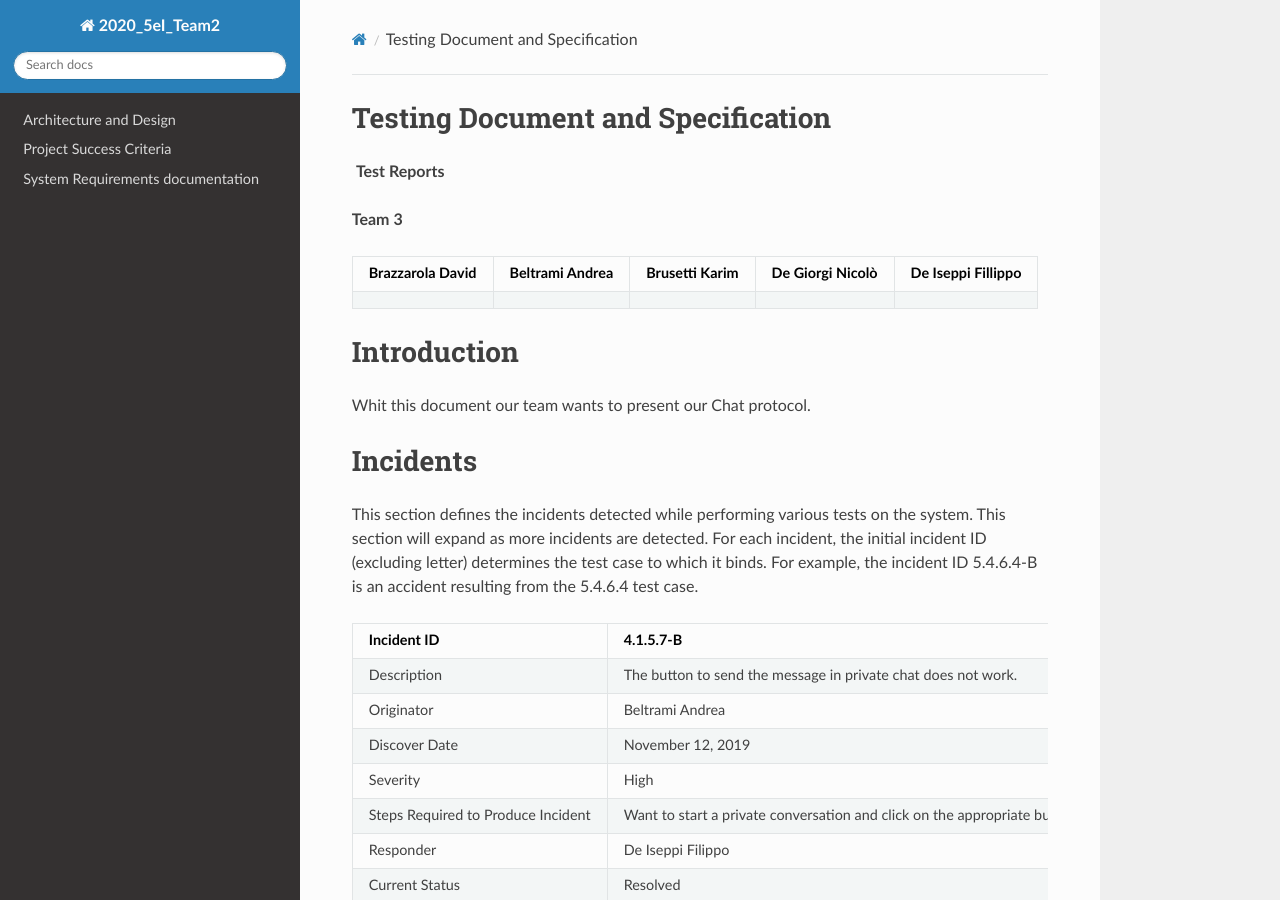
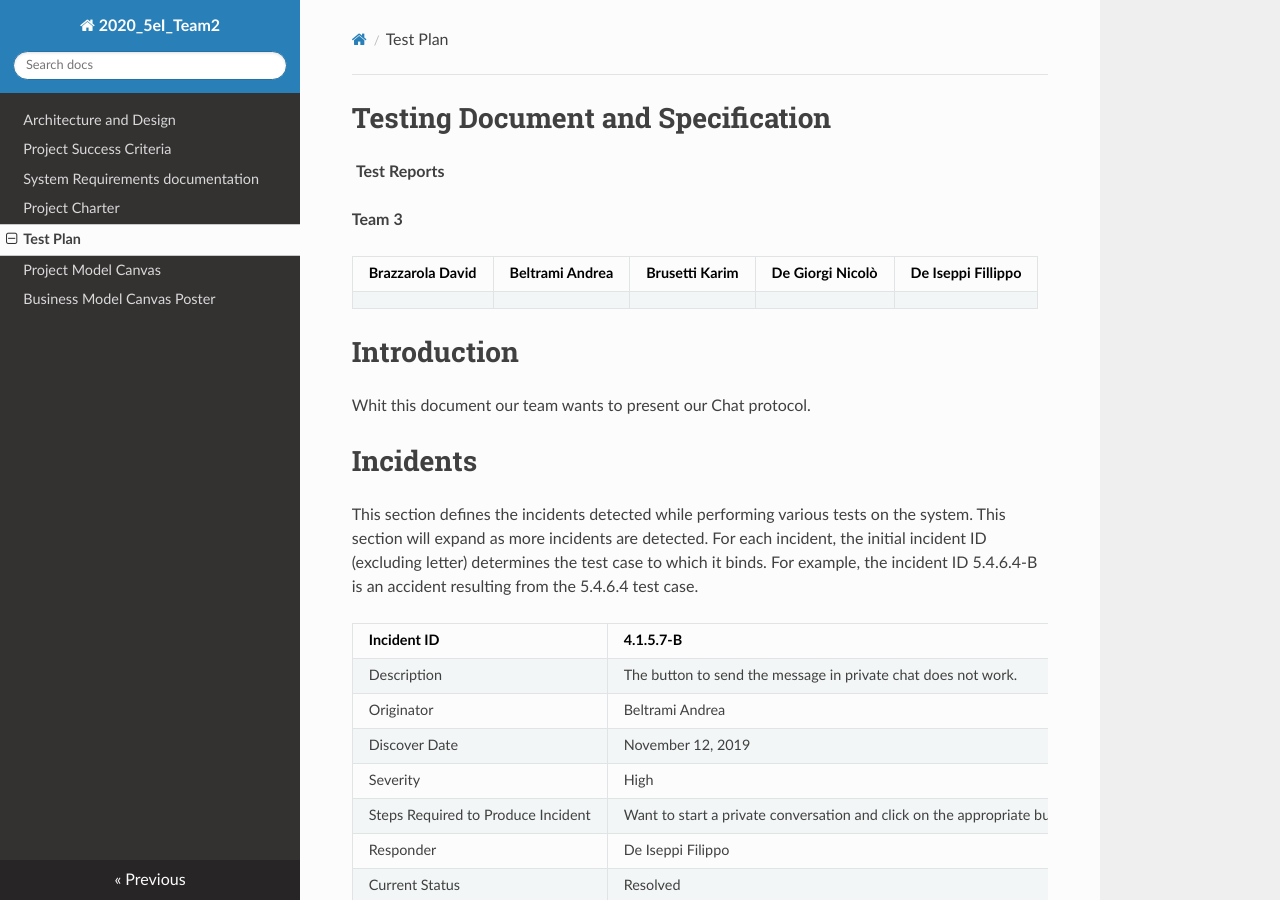
Before and after one commit to 01brazz/5EI_Group2_PCP, an MkDocs documentation site: the page built from docs/Test_Plan.md, in a window 1280 px wide and 900 px high. Built offline with MkDocs 1.6.1, drawn with Linux system fonts in a browser that asks for light colours; nearby versions of some CDN libraries.

Commit message:
Aggiornato mkdocs

```diff
--- a/mkdocs.yml
+++ b/mkdocs.yml
@@ -3,6 +3,10 @@ nav:
     - 'Architecture and Design': 'Architecture and Design.md'
     - 'Project Success Criteria': 'Project_Success_Criteria.md'
     - 'System Requirements documentation': 'System Requirements documentation.md'
+    - 'Project Charter': 'Project Charter.md'
+    - 'Test Plan': 'Test_Plan.md'
+    - 'Project Model Canvas': 'Project_Model_Canvas.pdf'
+    - 'Business Model Canvas Poster': 'business_model_canvas_poster.pdf'
 
 theme:
     name: readthedocs
```
